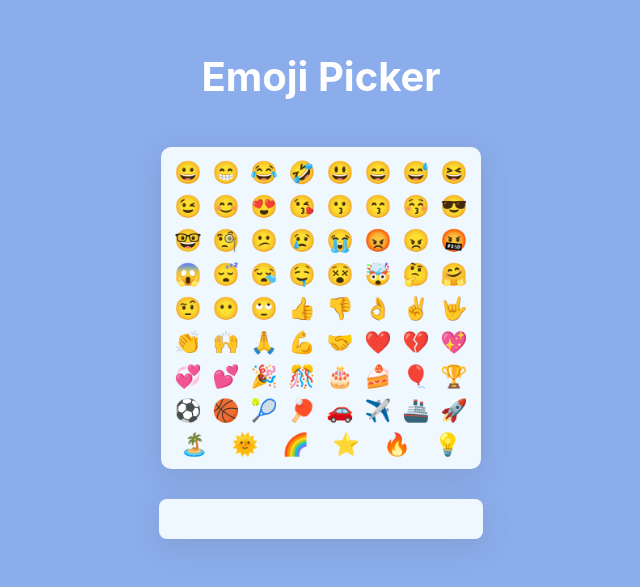
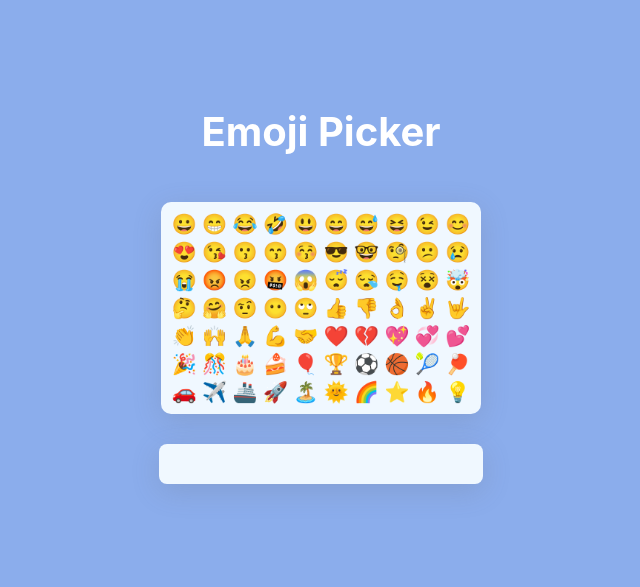
Before and after one commit to Syedaa-Ayesha/EmojiPicker, a React (Create React App) app: page / in a window 1280 px wide. Shown: the part 113-700 px from the top of the page, without its empty margins (319-959 px from the left). Built offline with nearby package versions, Linux system fonts and the light colour scheme.

Commit message:
EmojiiPicker Upated

```diff
--- a/src/components/Emojipicker.js
+++ b/src/components/Emojipicker.js
@@ -29,12 +29,12 @@ let addEmoji = (emj , index)=> {
      {
         emojiList.map((emj, index)=>
            <span className='span' key ={index}  onClick={()=>addEmoji(emj, index)}
-           style={{fontSize: '22px', cursor: 'pointer', margin: '2px'}}> {emj}</span>
+           style={{fontSize: '20px', cursor: 'pointer',}}> {emj}</span>
         )
     }
    </div>
    <div className="showEmoji">
-    {ShowEmoji  && <span>{ShowEmoji}</span>}
+    {ShowEmoji  && <span style={{fontSize: '16px', margin: '3px'}}>{ShowEmoji}</span>}
    </div>
 
    </>
```
